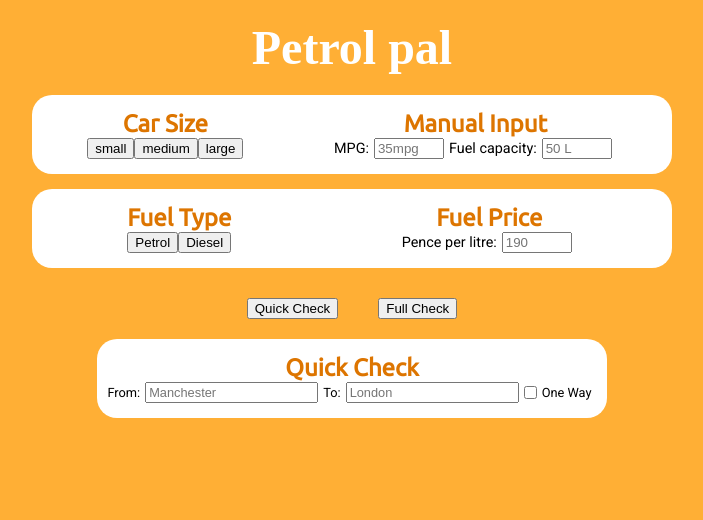
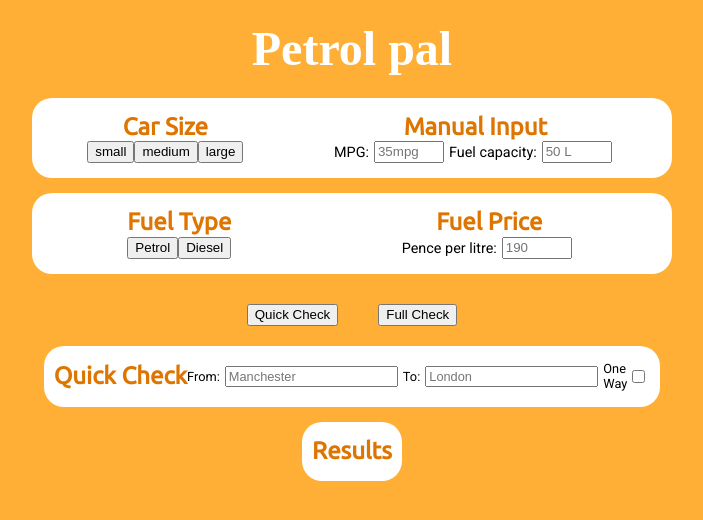
Before and after one commit to johnw-north/petrol-pal, a React (Create React App) app: page / in a window 1280 px wide. Shown: the top 520 px of the page, without its empty margins (288-991 px from the left). Built offline with nearby package versions, Linux system fonts and the light colour scheme; the HTML template or start-up script is replaced by a standard one; a web font is replaced by a local one.

Commit message:
condense css

```diff
--- a/src/components/Car.js
+++ b/src/components/Car.js
@@ -3,9 +3,9 @@
 function Car() {
   return (
     <div className="car">
-
+      <div className="container">
         <div className="car__size">
-        <h1 className="size__title">Car Size</h1>
+          <h1>Car Size</h1>
           <div className="size__btns">
             <button>small</button>
             <button>medium</button>
@@ -14,7 +14,7 @@ function Car() {
         </div>
 
         <div className="car__manual">
-        <h1 className="manual__title">Manual Input</h1>
+          <h1>Manual Input</h1>
           <div className="manual__input">
             <h2>MPG:</h2>
             <input type="number" placeholder="35mpg"/>
@@ -22,7 +22,7 @@ function Car() {
             <input type="number" placeholder="50 L" />
           </div>
         </div>
-
+      </div>
     </div>
   );
 }
--- a/src/components/Card.js
+++ b/src/components/Card.js
@@ -3,7 +3,7 @@
 function Card(props) {
     return (
       <div className="card">
-            <h1 className="check__title">{props.title}</h1>
+            <h1>{props.title}</h1>
             <form className="form__full" >
                 <label for="from">From:</label>
                 <input
--- a/src/components/Fuel.js
+++ b/src/components/Fuel.js
@@ -3,9 +3,9 @@
 function Fuel() {
     return (
       <div className="fuel">
-
+        <div className="container">
           <div className="fuel__type">
-          <h1 className="type__title">Fuel Type</h1>
+            <h1>Fuel Type</h1>
             <div className="type__btns">
               <button>Petrol</button>
               <button>Diesel</button>
@@ -13,13 +13,13 @@ function Fuel() {
           </div>
 
           <div className="fuel__price">
-          <h1 className="price__title">Fuel Price</h1>
+            <h1>Fuel Price</h1>
             <div className="price__input">
               <h2>Pence per litre:</h2>
               <input type="number" placeholder="190"/>
             </div>
           </div>
-
+        </div>
       </div>
     );
   }
--- a/src/components/QuickCheck.js
+++ b/src/components/QuickCheck.js
@@ -3,15 +3,20 @@
 function QuickCheck() {
     return (
       <div className="quick__check">
-        <h1 className="check__title">Quick Check</h1>
-        <form className="form__quick" >
+        <div className="container">
+          <h1>Quick Check</h1>
+          <form className="form__quick">
             <label for="from">From:</label>
             <input type="text" id="from" name="from" placeholder="Manchester"/>
             <label for="to">To:</label>
             <input type="text" id="to" name="to" placeholder="London"/>
+            <label for="oneWay">One<br/>Way</label>
             <input type="checkbox" id="oneWay" name="oneWay" value="true" />
-          <label for="oneWay">One Way</label>
           </form>
+        </div>
+        <div className="container">
+          <h1>Results</h1>
+        </div>
       </div>
     );
   }
--- a/src/index.css
+++ b/src/index.css
@@ -2,6 +2,7 @@
   margin: 0;
   box-sizing: border-box;
   font-weight: 400;
+  line-height: 1.2;
 }
 
 body {
@@ -35,7 +36,7 @@ p {
   margin: 20px;
 }
 
-.car {
+.container {
   background-color: white;
   border-radius: 20px;
   padding: 15px 10px;
@@ -74,16 +75,6 @@ p {
 .manual__input input {
   margin: 0 5px;
   width: 70px;
-}
-
-.fuel {
-  background-color: white;
-  border-radius: 20px;
-  padding: 15px 10px;
-  display: flex;
-  justify-content: space-around;
-  align-items: center;
-  margin-bottom: 15px;
 }
 
 .fuel__type {
@@ -131,6 +122,13 @@ p {
 }
 
 .quick__check {
+  display: flex;
+  flex-direction: column;
+  justify-content: space-between;
+  align-items: center;
+}
+
+.quick__input {
   background-color: white;
   border-radius: 20px;
   padding: 15px 10px;
@@ -150,6 +148,16 @@ p {
 .form__quick * {
   margin-right: 5px;
   font-size: .8rem;
+}
+
+.quick__result {
+  background-color: white;
+  border-radius: 20px;
+  padding: 15px 10px;
+  display: flex;
+  flex-direction: column;
+  justify-content: space-between;
+  align-items: center;
 }
 
 .full__check {
```
Also changed, not shown: src/components/FullResult.js (added, +13 -0 lines). Lines whose indentation alone changed are shown as unchanged.
